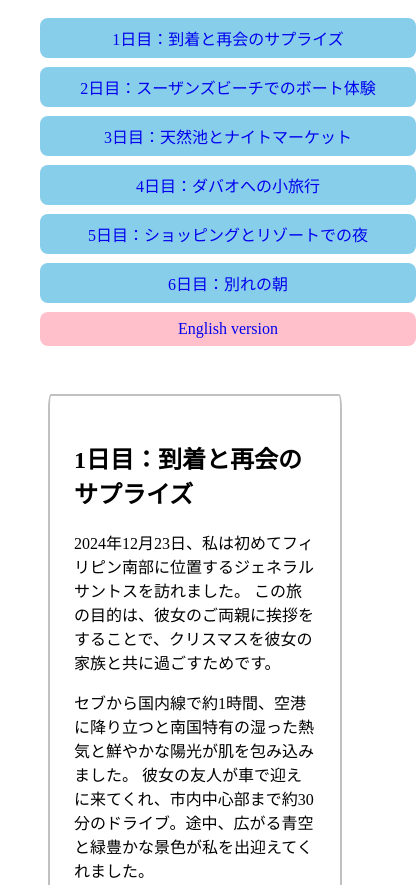
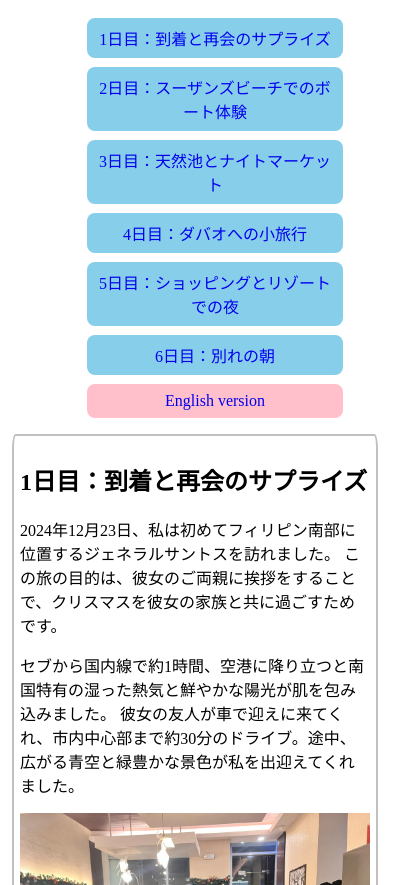
Before and after one commit to Taosuan/travel_gensan, a plain HTML site: page index.html in a window 390 px wide. Shown: the part 447-1332 px from the top of the page, 416 px wide, since content can reach past the window. Drawn offline with Linux system fonts and the light colour scheme.

Commit message:
Add files via upload

```diff
--- a/style.css
+++ b/style.css
@@ -77,4 +77,21 @@ footer{
     width: 100%;
     height: auto;
   }
+  section{
+    margin: 12px;
+    padding: 6px;
+    border: solid 2px silver;
+    border-radius: 1%;
+  }
+
+  li{
+    background: skyblue;
+    width:240px;
+    text-align:center;
+    padding: 8px;
+    border-radius: 8px;
+    margin-bottom: 8px;
+    margin:9px auto;
+
+  }
 }
```
